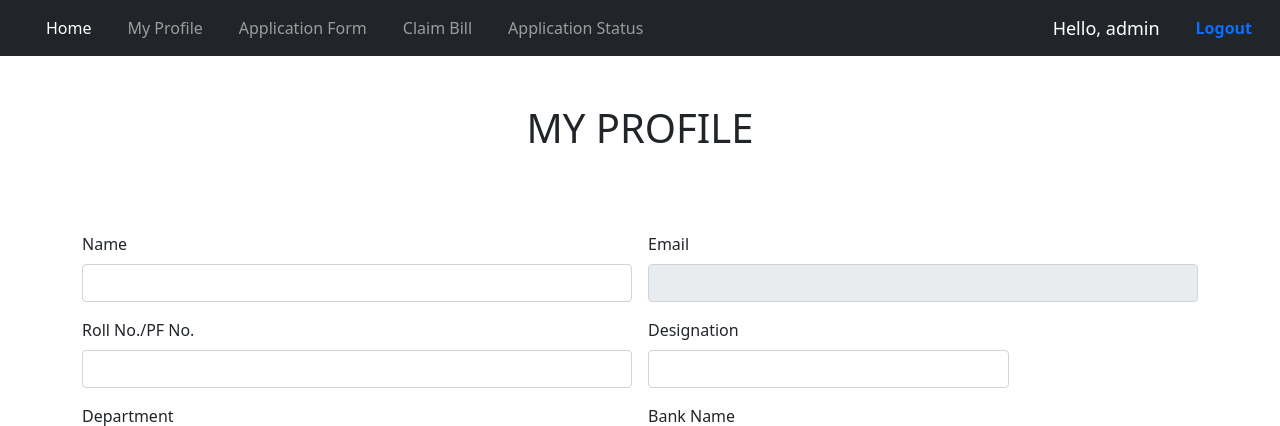
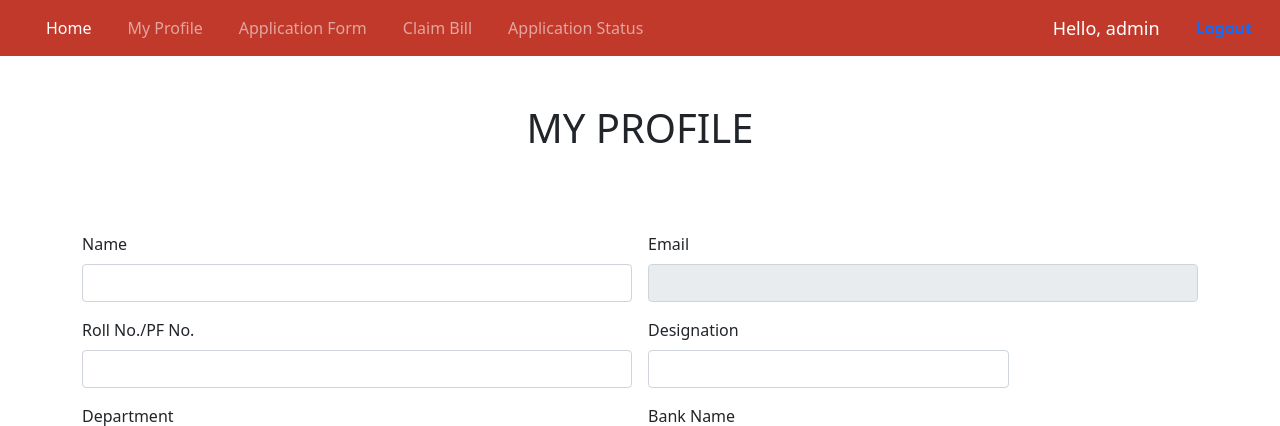
Before and after one commit to mohitg20/TA-Reimbursement-Project, a Django app: page /user_profile in a window 1280 px wide. Shown: the top 426 px of the page. Run offline with Django 4.2, Linux system fonts and the light colour scheme; a user stored in the database is signed in; data comes from the database, SQL or seed files in the repository; some libraries are stand-ins or nearby versions.

Commit message:
Update base.html

```diff
--- a/TA_reimbursementProject/templates/base.html
+++ b/TA_reimbursementProject/templates/base.html
@@ -7,7 +7,7 @@
   <style>
     .hello-msg{
   font-size: 18px;
-  color: #fff;
+  color: rgb(255, 255, 255);
   margin-right: 20px;
 
     }
@@ -18,7 +18,7 @@
   <title>{% block title %}{% endblock title %} | TA-Reimbursement </title>
 {% endblock head %}
 {% block nav %}
-<nav class="navbar navbar-expand-lg navbar-dark bg-dark">
+<nav class="navbar navbar-expand-lg navbar-dark" style="background-color: #c0392b;">
   <div class="container-fluid">
     <a class="navbar-brand" href="#"></a>
     <button class="navbar-toggler" type="button" data-bs-toggle="collapse" data-bs-target="#navbarSupportedContent" aria-controls="navbarSupportedContent" aria-expanded="false" aria-label="Toggle navigation">
@@ -58,6 +58,7 @@
 
 {% endblock nav %}
 <body>
-{% block body %}{% endblock body %}
+{% block body %}
+{% endblock body %}
 {% block script %}{% endblock script %}
 </body>
```
